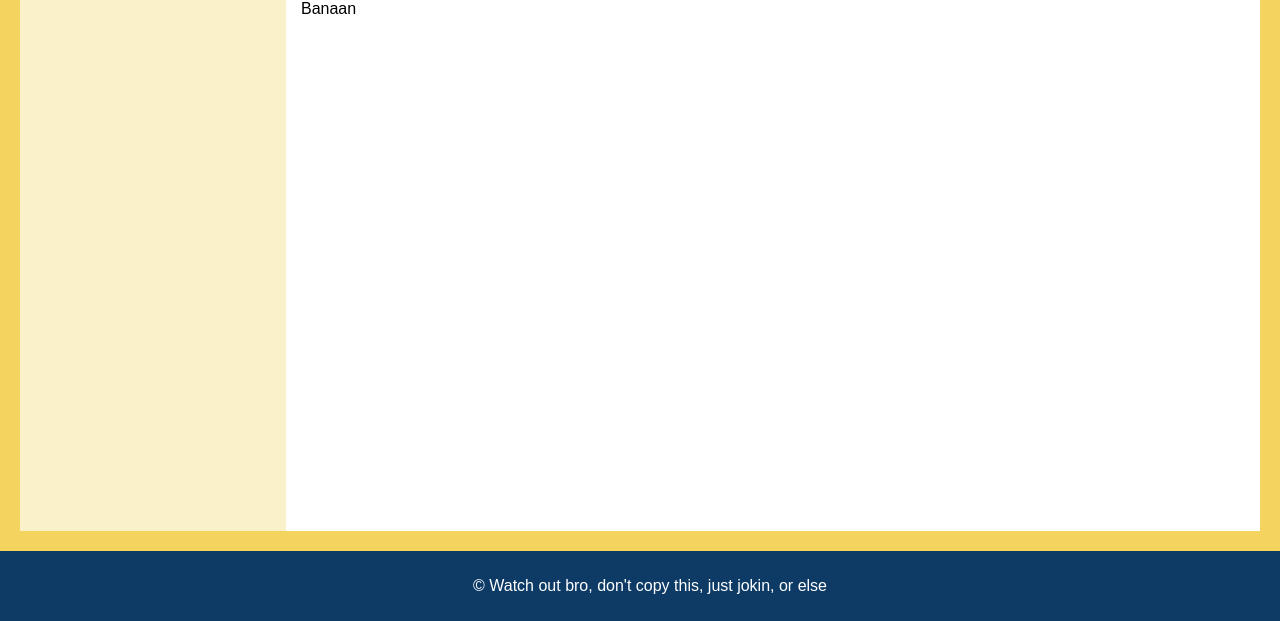
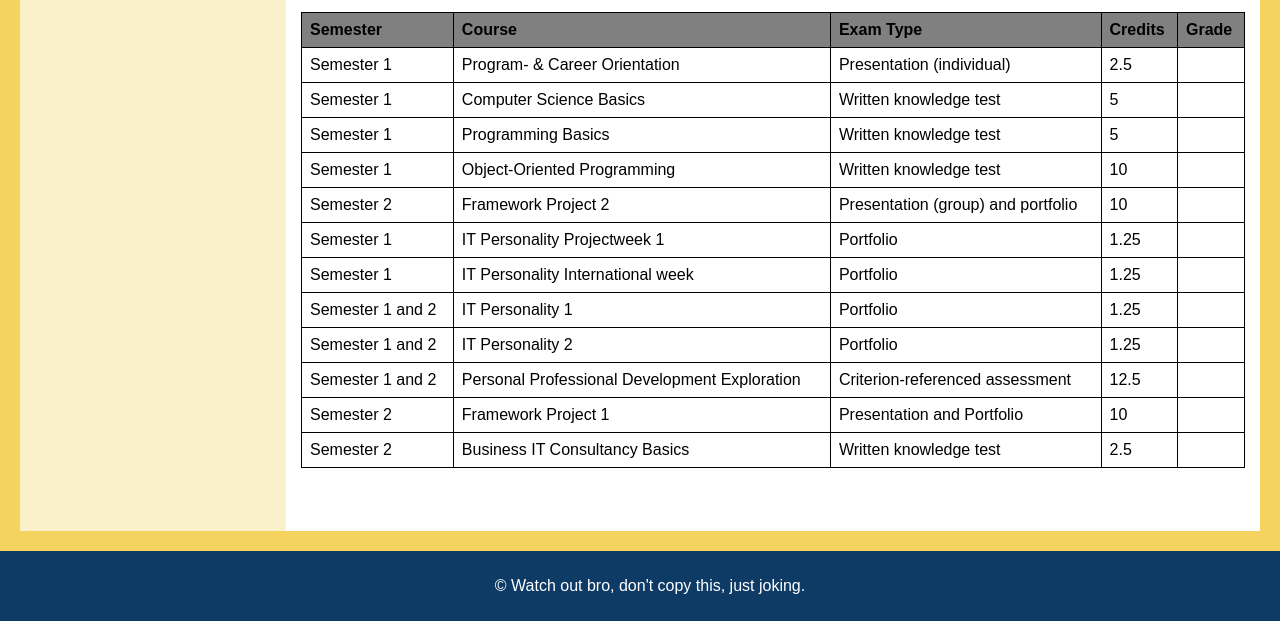
Before and after one commit to SasDammeHZ/SasDammeHZ.github.io, a plain HTML site: page dashboard.html in a window 1280 px wide. Shown: the part 179-800 px from the top of the page. Drawn offline with Linux system fonts and the light colour scheme.

Commit message:
dashboard update

```diff
--- a/dashboard.html
+++ b/dashboard.html
@@ -26,14 +26,112 @@
     <p>This is the sidebar.</p>
   </aside>
   <main>
-    <h2>Main Content Area</h2>
-    <p>Banaan</p>
+    <h1>Courses and Exams for HBO-ICT Programme</h1>
+
+    <table>
+        <thead>
+          <tr>
+            <th>Semester</th>
+            <th>Course</th>
+            <th>Exam Type</th>
+            <th>Credits</th>
+            <th>Grade</th>
+          </tr>
+        </thead>
+        <tbody>
+          <tr>
+            <td>Semester 1</td>
+            <td>Program- & Career Orientation</td>
+            <td>Presentation (individual)</td>
+            <td>2.5</td>
+            <td></td>
+        </tr>
+        <tr>
+            <td>Semester 1</td>
+            <td>Computer Science Basics</td>
+            <td>Written knowledge test</td>
+            <td>5</td>
+            <td></td>
+        </tr>
+        <tr>
+            <td>Semester 1</td>
+            <td>Programming Basics</td>
+            <td>Written knowledge test</td>
+            <td>5</td>
+            <td></td>
+        </tr>
+        <tr>
+            <td>Semester 1</td>
+            <td>Object-Oriented Programming</td>
+            <td>Written knowledge test</td>
+            <td>10</td>
+            <td></td>
+        </tr>
+        <tr>
+            <td>Semester 2</td>
+            <td>Framework Project 2</td>
+            <td>Presentation (group) and portfolio</td>
+            <td>10</td>
+            <td></td>
+        </tr>
+        <tr>
+            <td>Semester 1</td>
+            <td>IT Personality Projectweek 1</td>
+            <td>Portfolio</td>
+            <td>1.25</td>
+            <td></td>
+        </tr>
+        <tr>
+            <td>Semester 1</td>
+            <td>IT Personality International week</td>
+            <td>Portfolio</td>
+            <td>1.25</td>
+            <td></td>
+        </tr>
+        <tr>
+            <td>Semester 1 and 2</td>
+            <td>IT Personality 1</td>
+            <td>Portfolio</td>
+            <td>1.25</td>
+            <td></td>
+        </tr>
+        <tr>
+            <td>Semester 1 and 2</td>
+            <td>IT Personality 2</td>
+            <td>Portfolio</td>
+            <td>1.25</td>
+            <td></td>
+        </tr>
+        <tr>
+            <td>Semester 1 and 2</td>
+            <td>Personal Professional Development Exploration</td>
+            <td>Criterion-referenced assessment</td>
+            <td>12.5</td>
+            <td></td>
+        </tr>
+        <tr>
+            <td>Semester 2</td>
+            <td>Framework Project 1</td>
+            <td>Presentation and Portfolio</td>
+            <td>10</td>
+            <td></td>
+        </tr>
+        <tr>
+            <td>Semester 2</td>
+            <td>Business IT Consultancy Basics</td>
+            <td>Written knowledge test</td>
+            <td>2.5</td>
+            <td></td>
+        </tr>
+        </tbody>
+    </table>
   </main>
 </div>
 
 
+
 <footer>
-   <p>&copy; Watch out bro, don't copy this, just jokin, or else</p>
+   <p>&copy; Watch out bro, don't copy this, just joking.</p>
 </footer>
 
 </body>
--- a/style.css
+++ b/style.css
@@ -79,3 +79,19 @@ footer {
     bottom: 0;
     width: 100%;
 }
+
+/* Dashboard Styles */
+table {
+    width: 100%;
+    border-collapse: collapse;
+}
+
+th, td {
+    border: 1px solid black;
+    padding: 8px;
+    text-align: left;
+}
+
+th {
+    background-color: grey;
+}
```
Also changed, not shown: blog.html (+5 -3 lines), blog/study-choice-activities.html (+1 -1 lines), faq.html (+1 -1 lines), index.html (+1 -1 lines), profile.html (+1 -1 lines).
